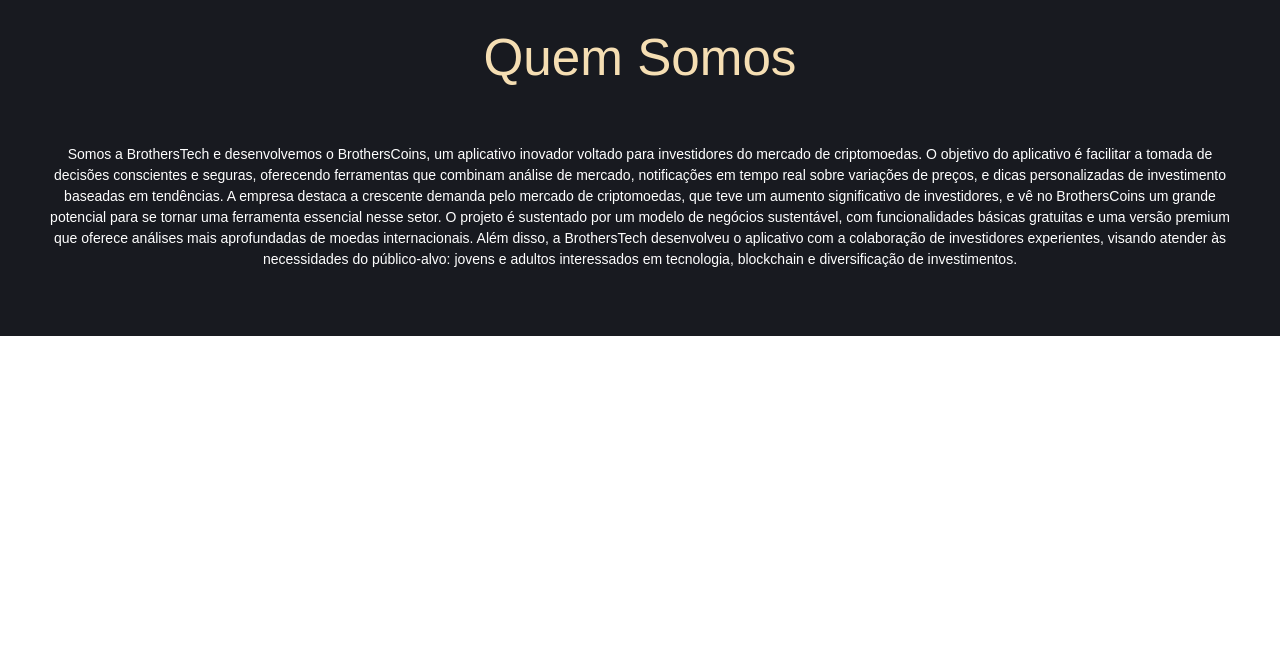
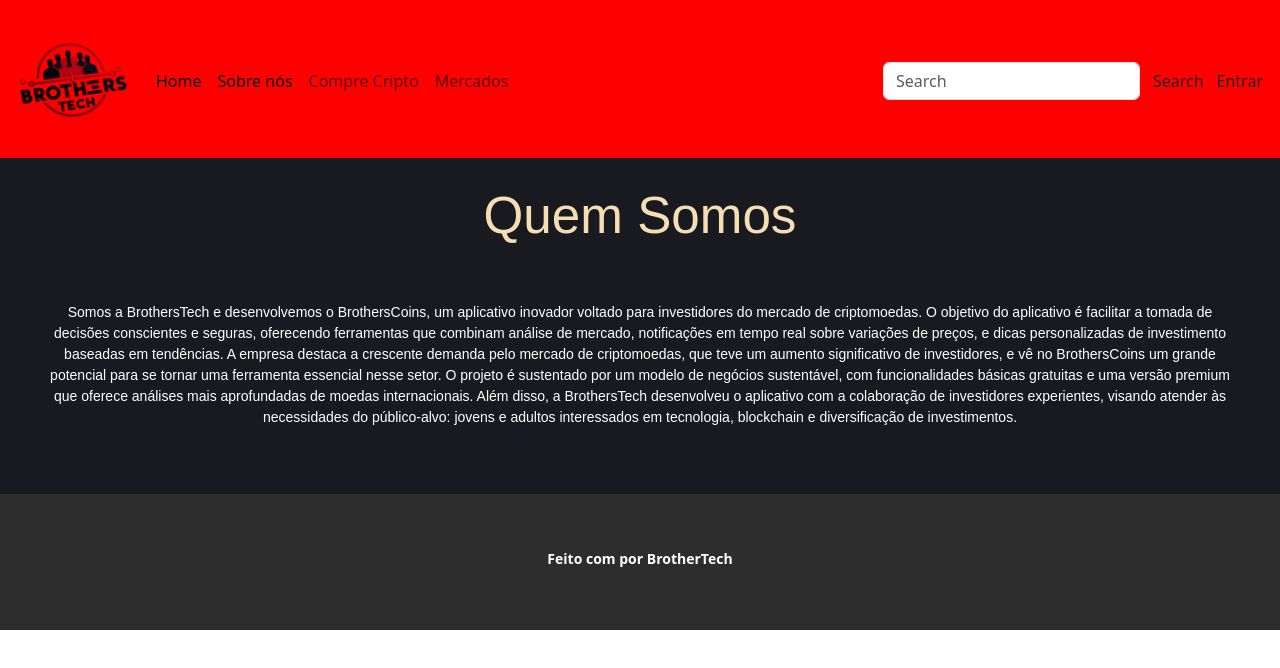
Before and after one commit to CaioMorais15/ProjetoBrotherTech, a React (Vite) app in the folder site-institucional/: page /SobreNos in a window 1280 px wide. Shown: the top 668 px of the page. Built offline with nearby package versions, Linux system fonts and the light colour scheme; a web font is replaced by a local one.

Commit message:
projeto revisado

```diff
--- a/site-institucional/src/components/Mercados/Mercado.jsx
+++ b/site-institucional/src/components/Mercados/Mercado.jsx
@@ -4,6 +4,8 @@
 import axios from 'axios';
 import "bootstrap/dist/css/bootstrap.min.css";
 import './Mercado.css';
+import Navbar from '../Navbar/Navbar';
+import Footer from '../Footer/Footer';
 
 const Mercados = () => {
   const [data, setData] = useState([]);
@@ -31,8 +33,9 @@
     fetchData();
   }, []);
 
-
   return (
+    <div>
+<Navbar />
     <div className="Page">
     <table className="mercado-table">
       <thead>
@@ -65,6 +68,8 @@
       </tbody>
     </table>
         </div>
+    <Footer />
+        </div>
   );
 };
 
--- a/site-institucional/src/components/SobreNos/SobreNos.jsx
+++ b/site-institucional/src/components/SobreNos/SobreNos.jsx
@@ -1,8 +1,12 @@
+import Footer from "../Footer/Footer";
+import Navbar from "../Navbar/Navbar";
 import "./SobreNos.css";
 import React from "react";
 
 function SobreNos() {
   return (
+    <div>
+<Navbar />
     <div className="page">
       <h1 className="titulo">Quem Somos</h1>
       <div className="text">
@@ -26,6 +30,9 @@
         </p>
       </div>
     </div>
+    <Footer />
+    </div>
+
   );
 }
 
```
